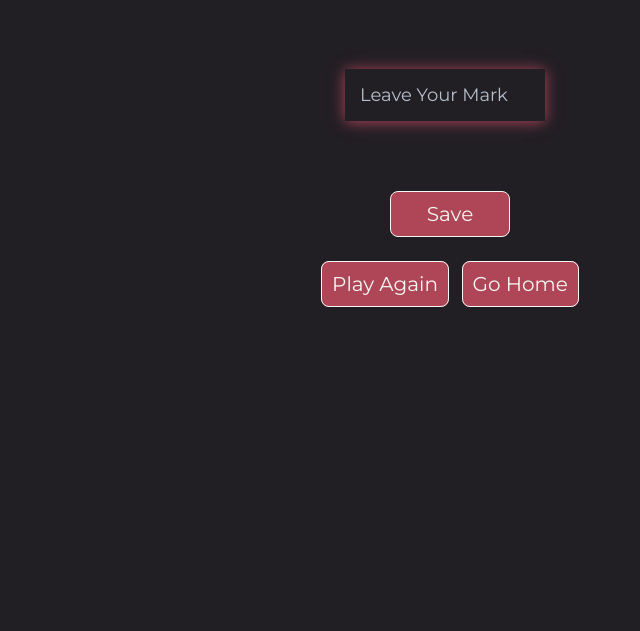
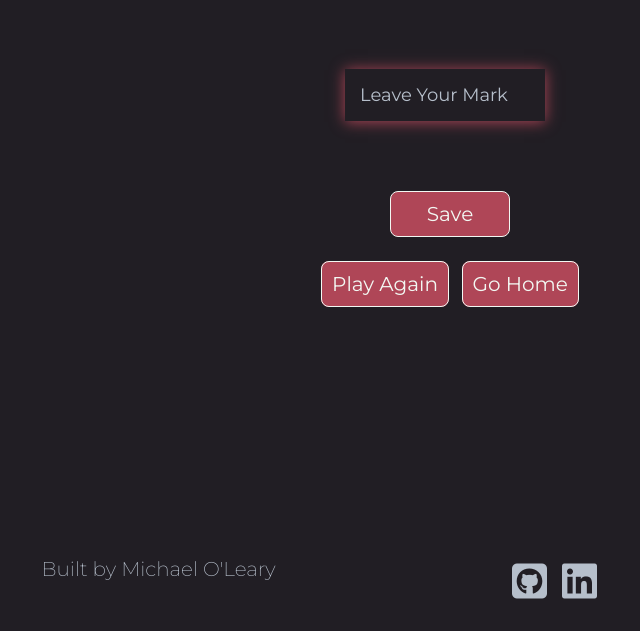
Before and after one commit to GreenGraf/how-much-do-you-know, a plain HTML site: page end.html in a window 1280 px wide. Shown: the part 243-874 px from the top of the page, without its empty margins (195-835 px from the left). Before the commit the page ends 800 px from the top, so only its background shows below. Drawn offline with Linux system fonts and the light colour scheme.

Commit message:
Add footer to other pages, tidy html

```diff
--- a/end.html
+++ b/end.html
@@ -33,6 +33,17 @@
               <a class="btn" href="/">Go Home</a>
           </div>
       </div>
+      <footer>
+        <div class="footer-container">
+            <p>Built by Michael O'Leary</p>
+            <ul class="footer-socials">
+                <li><a href="https://github.com/GreenGraf" target="_blank"><i class="fab fa-github-square"></i></li>
+                <li><a href="https://www.linkedin.com/in/mike-o-leary-photography/" target="_blank"><i class="fab fa-linkedin"></i></li>
+            </ul>
+        </div>
+    </footer>
+    <!--Font Awesome Script  -->
+    <script src="https://kit.fontawesome.com/71f86bdac8.js" crossorigin="anonymous"></script>
     <!--Script Tag-->
     <script src="assets/js/end.js"></script>
   </body>
```
Also changed, not shown: highscores.html (+11 -0 lines), index.html (+1 -3 lines). Lines whose indentation alone changed are shown as unchanged.
